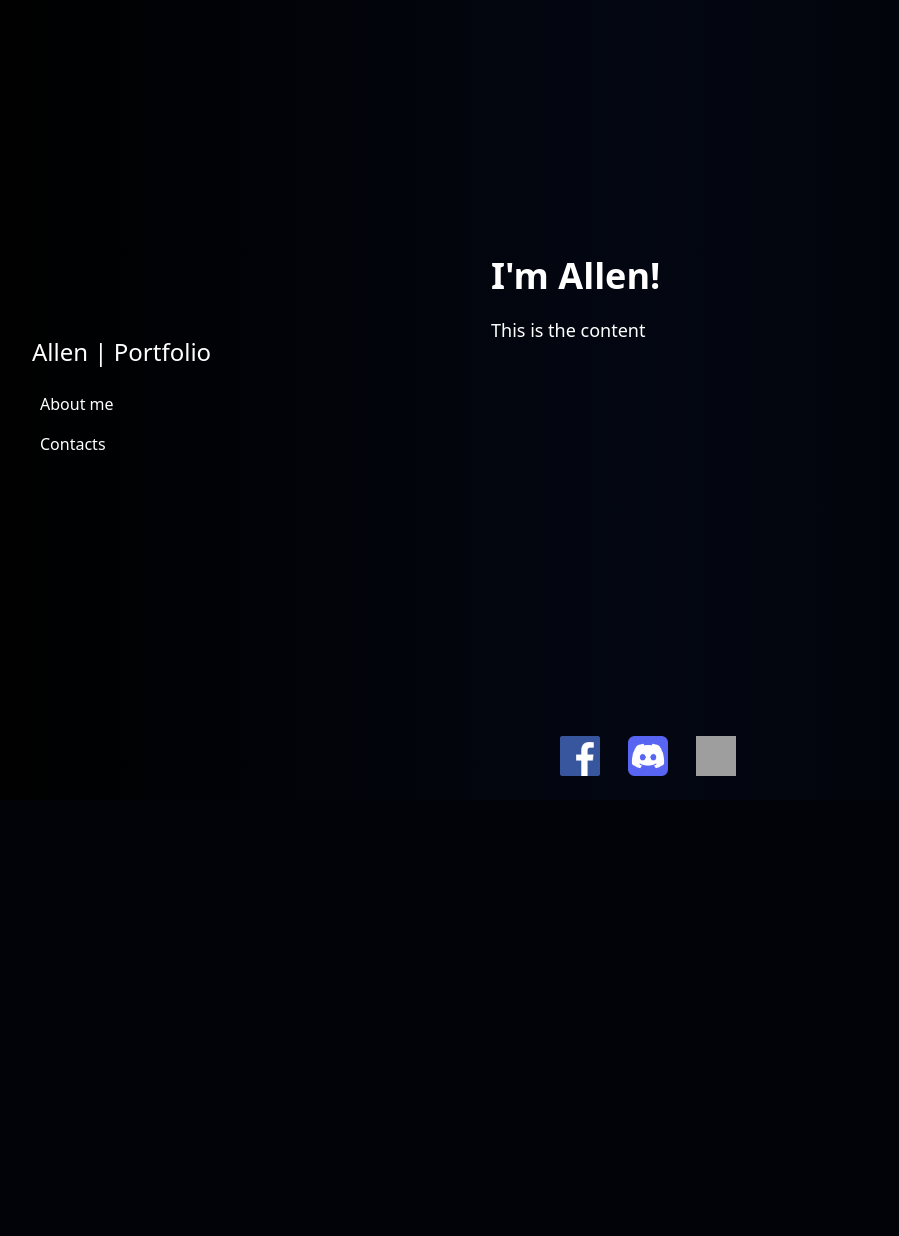
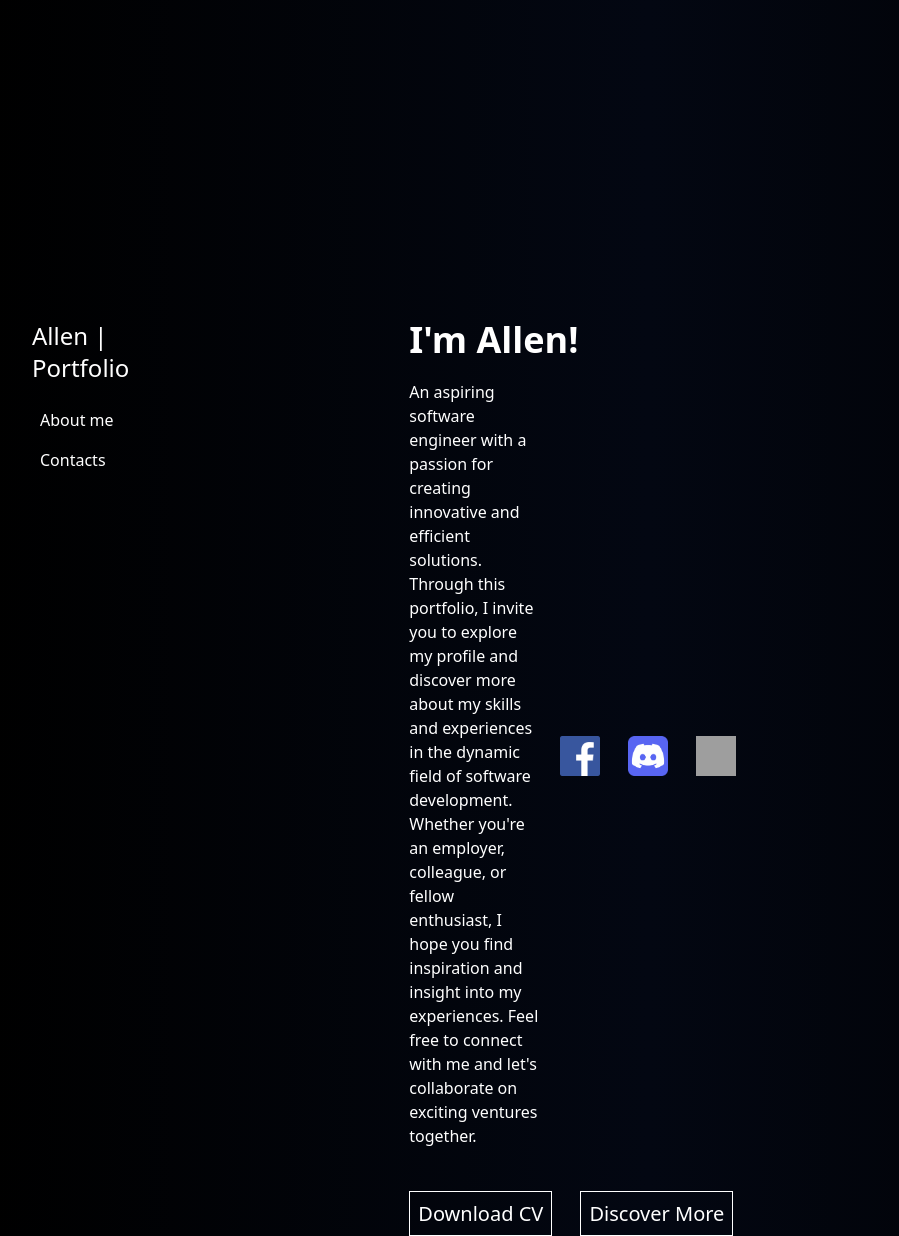
Before and after one commit to Allenpaps/proPortfolio_Allen_Django, a Django app: page / in a window 1320 px wide. Shown: the whole page, without its empty margins (12-911 px from the left). Before the commit the page ends 776 px from the top, so only its background shows below. Run offline with Django 4.2, Linux system fonts and the light colour scheme; some libraries are stand-ins or nearby versions; grey boxes are pictures that could not be loaded.

Commit message:
Added resume and updated base.html

```diff
--- a/mainDashApp/templates/base.html
+++ b/mainDashApp/templates/base.html
@@ -30,11 +30,15 @@
         </nav>
 
 
-    <div class="spacey-4">
-        <span class="block text-white text-4xl font-bold pl-64 mt-64">I'm Allen!</span>
-        <span class="block justify-start text-lg font-thin pl-64 mt-5 text-white">This is the content</span>
+    <div class="space-y-5">
+        <span class="block text-white text-4xl font-bold pl-64 mt-80">I'm Allen!</span>
+        <span class="block justify-start text-base font-thin pl-64 text-white mr-96 pr-96">An aspiring software engineer with a passion for creating innovative and efficient solutions. Through this portfolio, I invite you to explore my profile and discover more about my skills and experiences in the dynamic field of software development. Whether you're an employer, colleague, or fellow enthusiast, I hope you find inspiration and insight into my experiences. Feel free to connect with me and let's collaborate on exciting ventures together.</span>
+
+        <div class="space-x-6 pl-64">
+            <div class="inline-block text-white text-xl mt-8"><a href="/static/resumeAllen.docx" download class="border border-white py-2 px-2 transition duration-400 ease-in-out delay-70 hover:bg-gradient-to-r from-transparent to-white hover:bg-white hover:text-black active:bg-gray-500 focus:bg-white focus:text-black"> Download CV</a></div>
+            <div class="inline-block text-white text-xl"><a href="#" class="border border-white py-2 px-2 transition duration-400 ease-in-out delay-70 hover:bg-gradient-to-r from-transparent to-white hover:bg-white hover:text-black active:bg-gray-500 focus:bg-white focus:text-black"> Discover More</a></div>
+        </div>
     </div>
-
 
 
     </div>
```
Also changed, not shown: 1 other file.
